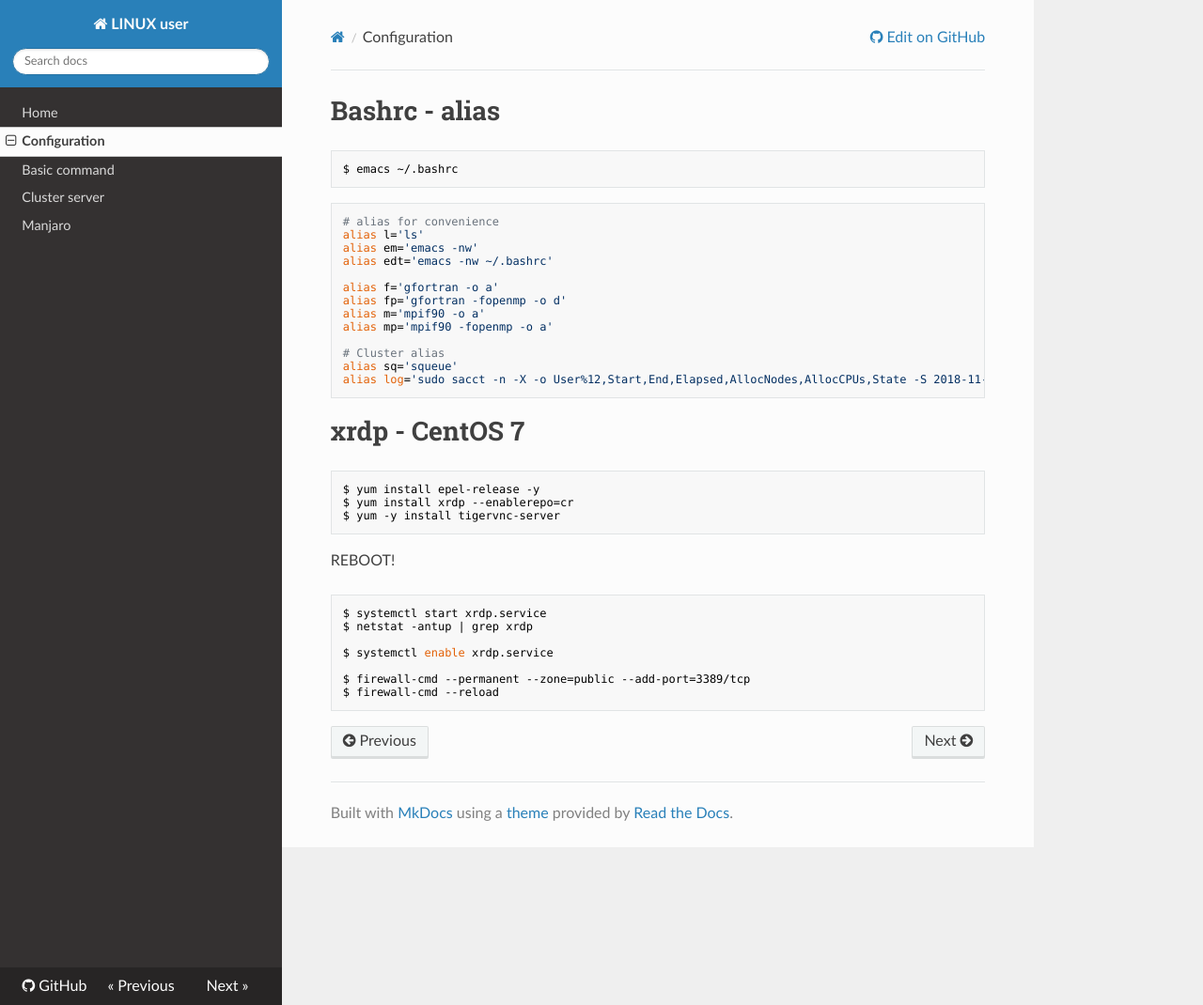
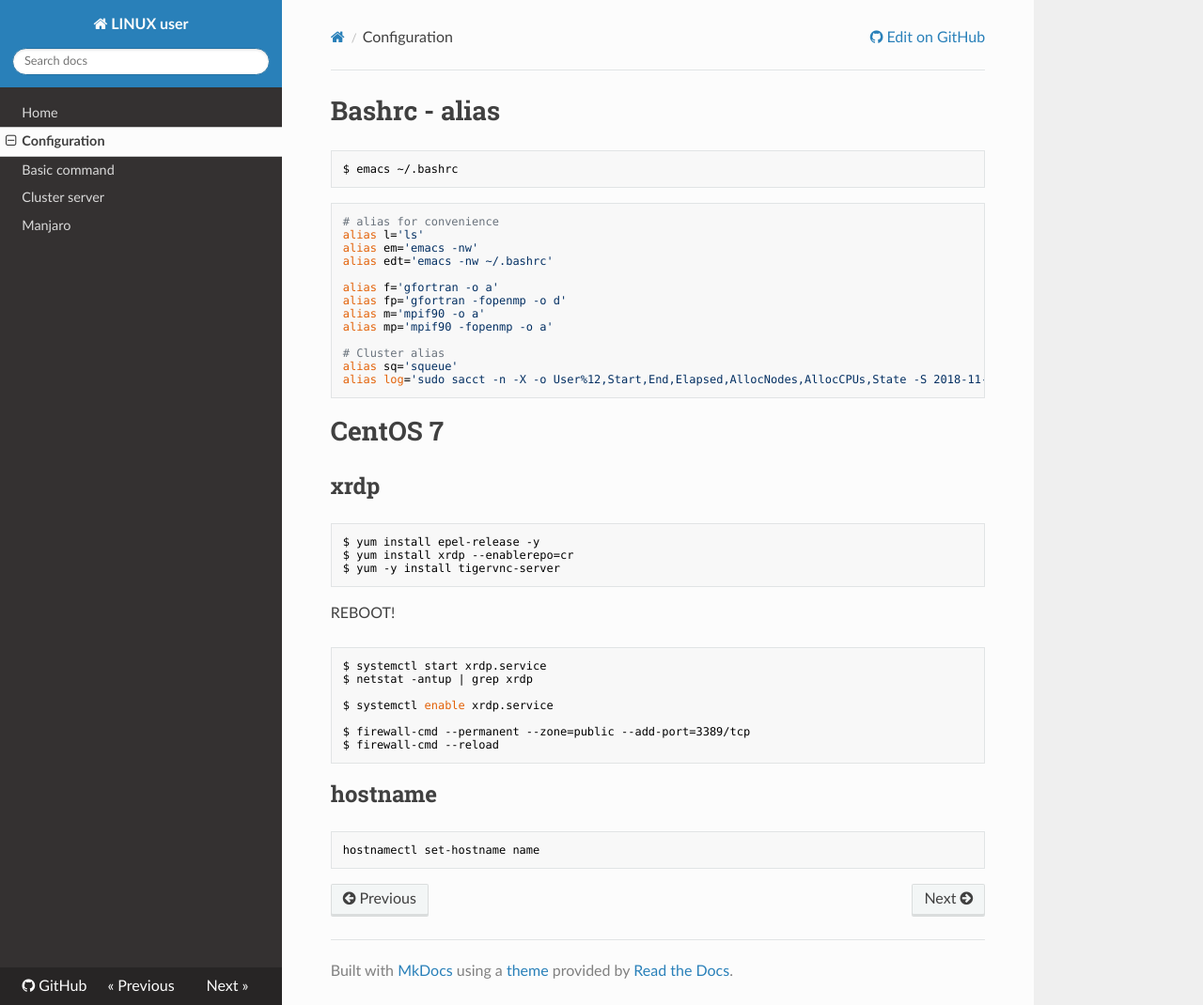
Before and after one commit to WonyoungCho/LINUX, an MkDocs documentation site: the page built from docs/config.md, in a window 1280 px wide and 1070 px high. Shown: the whole window at 94% size. Built offline with MkDocs 1.6.1, drawn with Linux system fonts in a browser that asks for light colours; nearby versions of some CDN libraries; old or Windows-style settings are respelled for this version of MkDocs.

Commit message:
Update config.md

````diff
--- a/docs/config.md
+++ b/docs/config.md
@@ -19,8 +19,9 @@ alias sq='squeue'
 alias log='sudo sacct -n -X -o User%12,Start,End,Elapsed,AllocNodes,AllocCPUs,State -S 2018-11-23T12:00 -E 2018-11-23T18:00'
 ```
 
-# xrdp - CentOS 7
+# CentOS 7
 
+## xrdp
 ```sh
 $ yum install epel-release -y
 $ yum install xrdp --enablerepo=cr
@@ -37,3 +38,9 @@ $ systemctl enable xrdp.service
 $ firewall-cmd --permanent --zone=public --add-port=3389/tcp
 $ firewall-cmd --reload
 ```
+
+## hostname
+
+```sh
+hostnamectl set-hostname name
+```
````
